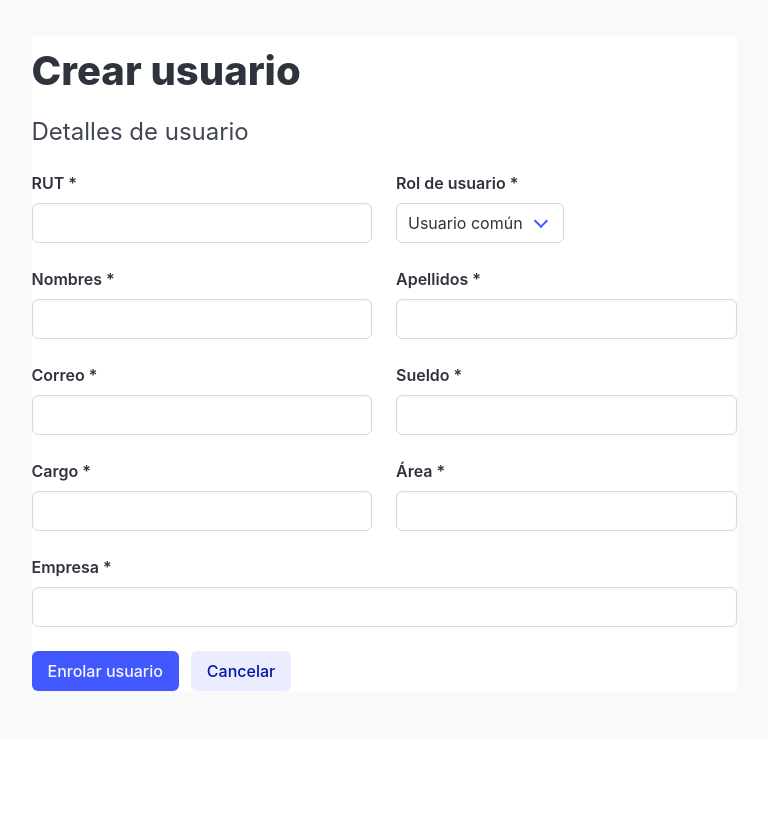
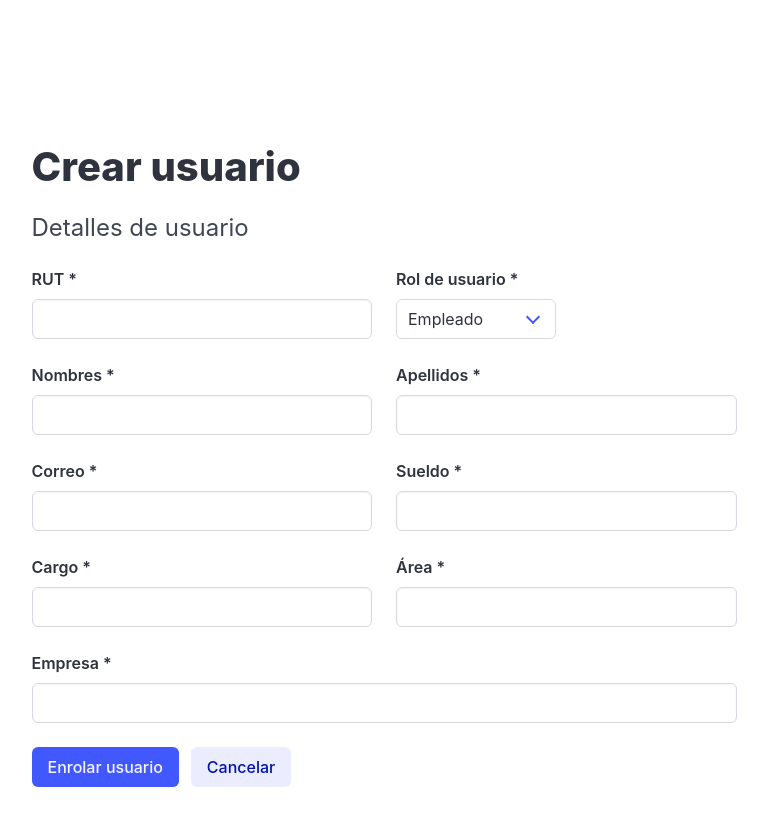
Before and after one commit to xChfenx/saa-simpleappattendance2, a Next.js app in the folder frontend/: page /dashboard/create in a window 1280 px wide. Shown: the top 826 px of the page, without its empty margins (256-1024 px from the left). Before the commit the page ends 800 px from the top, so only its background shows below. Built offline with nearby package versions, Linux system fonts and the light colour scheme.

Commit message:
fix: Arreglar estilos de página de registro

```diff
--- a/frontend/components/CreateUserForm.tsx
+++ b/frontend/components/CreateUserForm.tsx
@@ -3,8 +3,9 @@ import Link from 'next/link';
 
 export default function CreateUserForm(){
   return (
-    <div className="section">
-      <div className="container is-max-tablet has-background-white">
+    <div className="section has-background-white">
+      <section className='section'></section>
+      <div className="container is-max-tablet">
         {/* Títulos y subtítulos */}
         <div className="block">
           <div className="columns">
@@ -35,7 +36,7 @@ export default function CreateUserForm(){
               <div className="control">
                 <div className="select">
                   <select>
-                      <option>Usuario común</option>
+                      <option>Empleado</option>
                       <option>Administrador</option>
                   </select>
                   </div>
```
